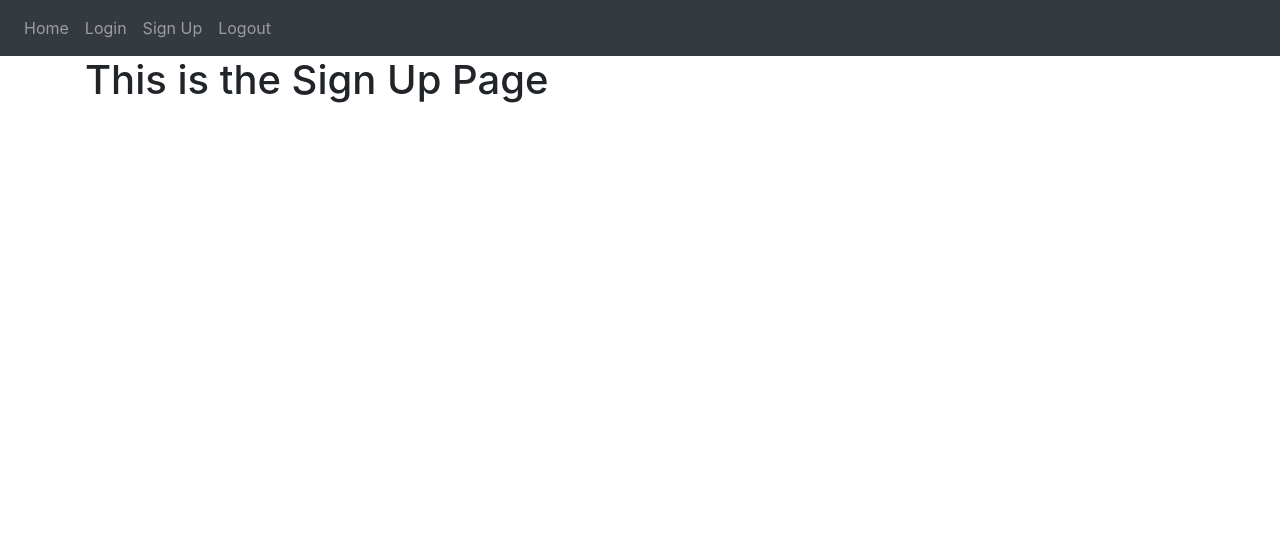
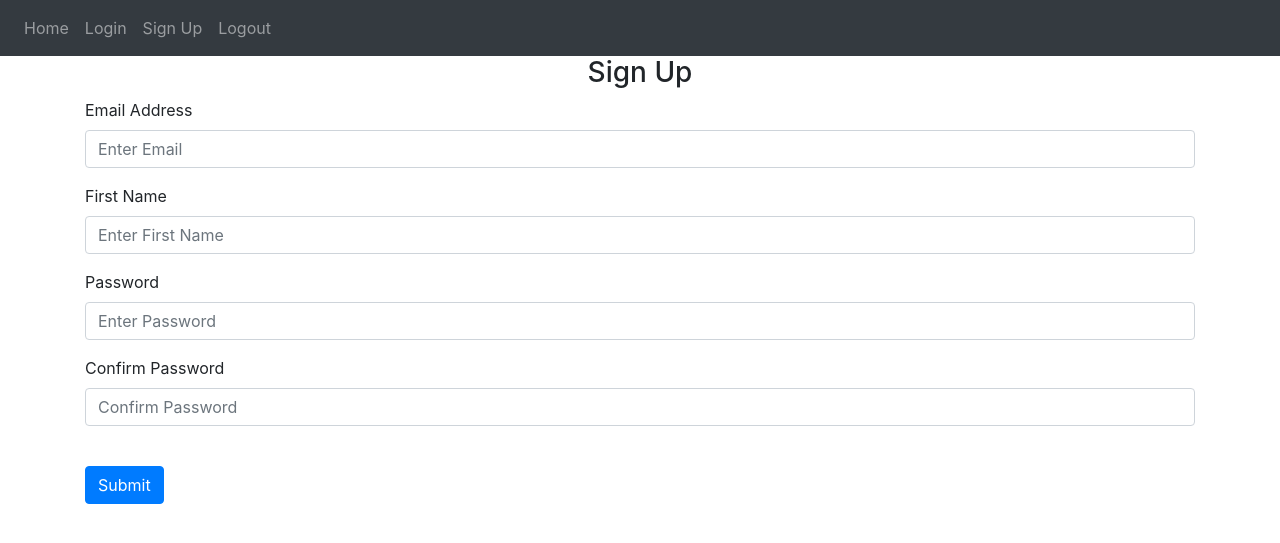
Before and after one commit to LFCamacho-dev/FlaskNotes, a Flask app: page /sign-up in a window 1280 px wide. Shown: the top 543 px of the page. Run offline with Flask 2, Linux system fonts and the light colour scheme; some libraries are stand-ins or nearby versions.

Commit message:
dabatase schemas (model classes), flash messages in forms

```diff
--- a/website/auth.py
+++ b/website/auth.py
@@ -1,9 +1,10 @@
-from flask import Blueprint, render_template
+import re
+from flask import Blueprint, render_template, request, flash
 
 auth = Blueprint('auth', __name__)
 
 
-@auth.route('/login')
+@auth.route('/login', methods=['GET', 'POST'])
 def login():
     return render_template('login.html')
 
@@ -13,6 +14,25 @@ def logout():
     return "<p>Logout</p>"
 
 
-@auth.route('/sign-up')
+@auth.route('/sign-up', methods=['GET', 'POST'])
 def sign_up():
+    if request.method == 'POST':
+        email = request.form.get('email')
+        firstName = request.form.get('firstName')
+        password1 = request.form.get('password1')
+        password2 = request.form.get('password2')
+
+        if len(email) < 4:
+            flash('Email must be greater than 4 characters', category='error')
+        elif len(firstName) < 2:
+            flash('First Name must be greater than 1 character',
+                  category='error')
+        elif len(password1) < 7:
+            flash('Password must be greater than 7 characters',
+                  category='error')
+        elif password1 != password2:
+            flash('Passwords don\'t match', category='error')
+        else:
+            flash('Account created', category='success')
+
     return render_template('signup.html')
--- a/website/templates/base.html
+++ b/website/templates/base.html
@@ -40,6 +40,28 @@
       </div>
     </nav>
 
+    {% with messages = get_flashed_messages(with_categories=true) %}
+      {% if messages %}
+        {% for category, message in messages %}
+        {% if category == 'error' %}
+          <div class="alert alert-danger alter-dismissable fade show" role="alert">
+            {{message}}
+            <button class="close" type="button" data-dismiss="alert">
+              <span aria-hidden="true">&times;</span>
+            </button>
+          </div>
+          {%elif category == 'success' %}
+          <div class="alert alert-success alter-dismissable fade show" role="alert">
+            {{message}}
+            <button class="close" type="button" data-dismiss="alert">
+              <span aria-hidden="true">&times;</span>
+            </button>
+          </div>
+          {% endif %}
+        {% endfor %}
+      {% endif %}
+    {% endwith %}
+
     <div class="container">{% block content %}{% endblock %}</div>
 
     <script
--- a/website/templates/signup.html
+++ b/website/templates/signup.html
@@ -1,5 +1,53 @@
 {% extends 'base.html' %} {% block title %}Sign Up{% endblock title %} {% block
 content %}
-<h1>This is the Sign Up Page</h1>
+
+<form action="" method="POST" class="" >
+  <h3 align="center">Sign Up</h3>
+  <div class="form-group">
+    <label for="email">Email Address</label>
+    <input
+      type="email"
+      class="form-control"
+      id="email"
+      name="email"
+      placeholder="Enter Email"
+    />
+  </div>
+
+  <div class="form-group">
+    <label for="firstName">First Name</label>
+    <input
+      type="text"
+      class="form-control"
+      id="firstName"
+      name="firstName"
+      placeholder="Enter First Name"
+    />
+  </div>
+
+  <div class="form-group">
+    <label for="password1">Password</label>
+    <input
+      type="password"
+      class="form-control"
+      id="password1"
+      name="password1"
+      placeholder="Enter Password"
+    />
+  </div>
+
+  <div class="form-group">
+    <label for="password2">Confirm Password</label>
+    <input
+      type="password"
+      class="form-control"
+      id="password2"
+      name="password2"
+      placeholder="Confirm Password"
+    />
+  </div>
+  </br>
+  <button class="btn btn-primary" type="submit">Submit</button>
+</form>
 
 {% endblock content %}
```
Also changed, not shown: website/__init__.py (+7 -0 lines), website/models.py (+18 -0 lines), website/templates/login.html (+31 -1 lines).
